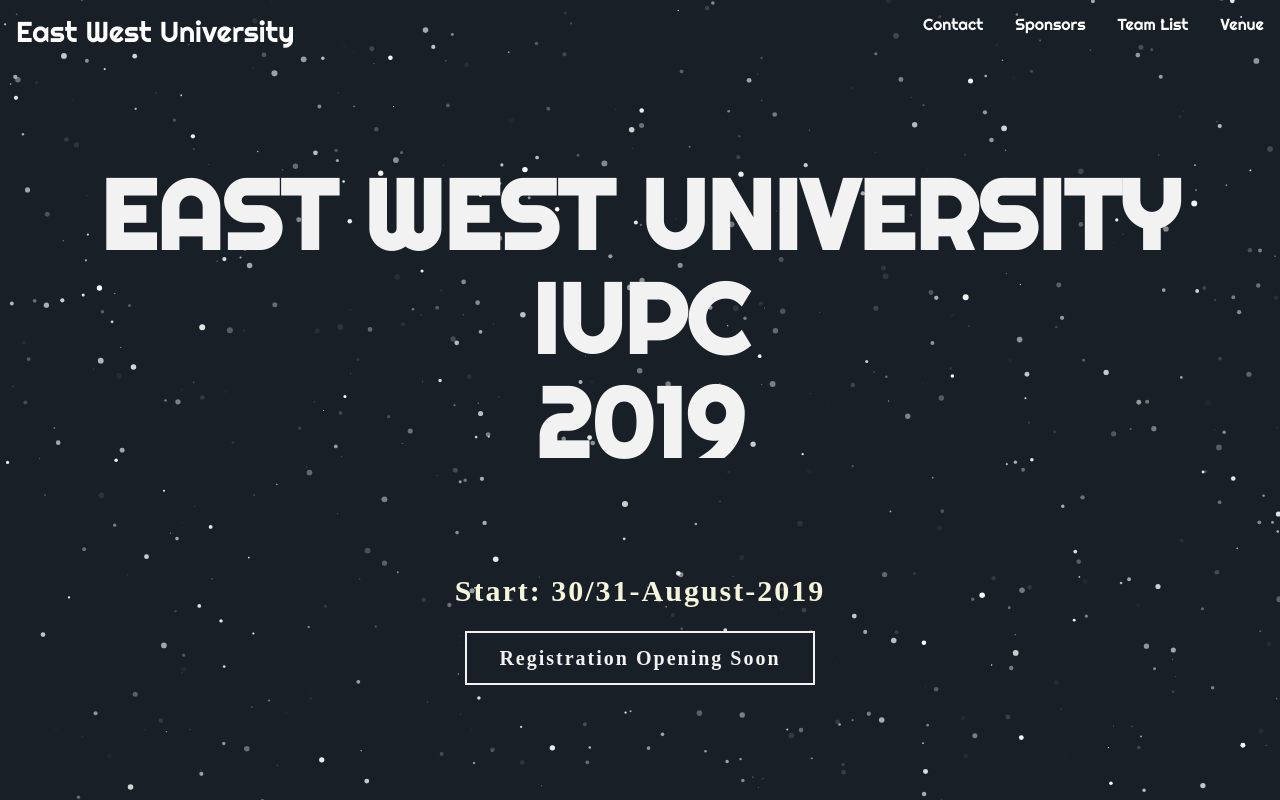
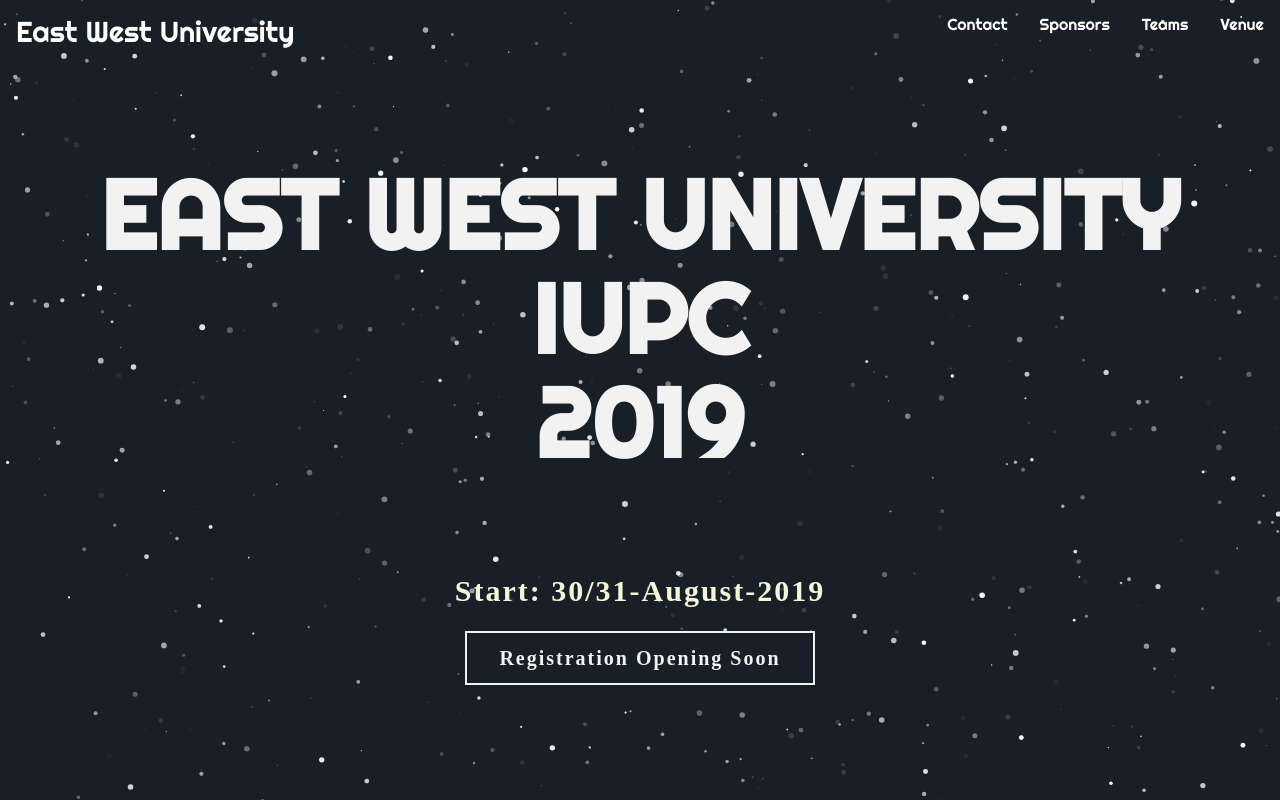
Before and after one commit to minhaz1217/ewu_iupc_2019, a plain HTML site: page index.html in a window 1280 px wide. Drawn offline with nearby package versions, Linux system fonts and the light colour scheme.

Commit message:
typo fix

```diff
--- a/index.html
+++ b/index.html
@@ -12,7 +12,7 @@
     <ul class="navigation">
         <li style="float:left; font-size: 1.8em;"><a href="/">East West University</a></li>
         <li><a href="/venue">Venue</a></li>
-        <li><a href="/team_list">Team List</a></li>
+        <li><a href="/team_list">Teams</a></li>
         <li><a href="/sponsors">Sponsors</a></li>
         <li><a href="/contact">Contact</a></li>
       </ul>
```
